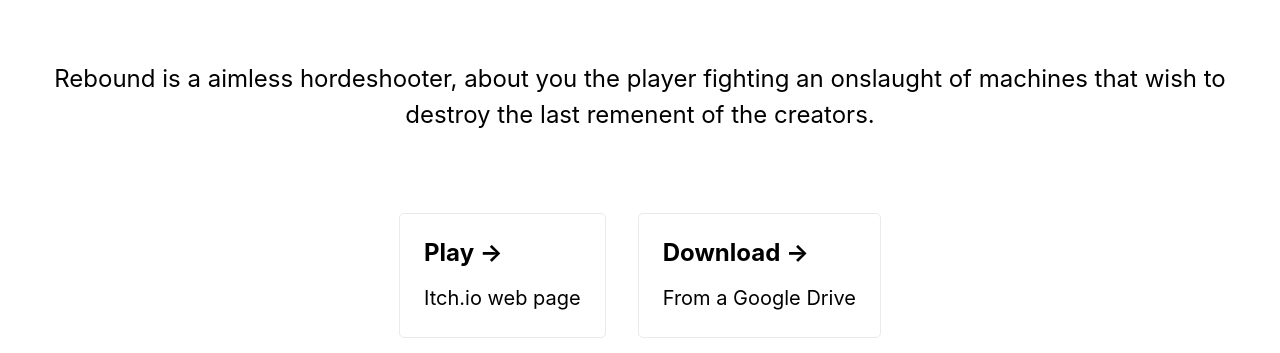
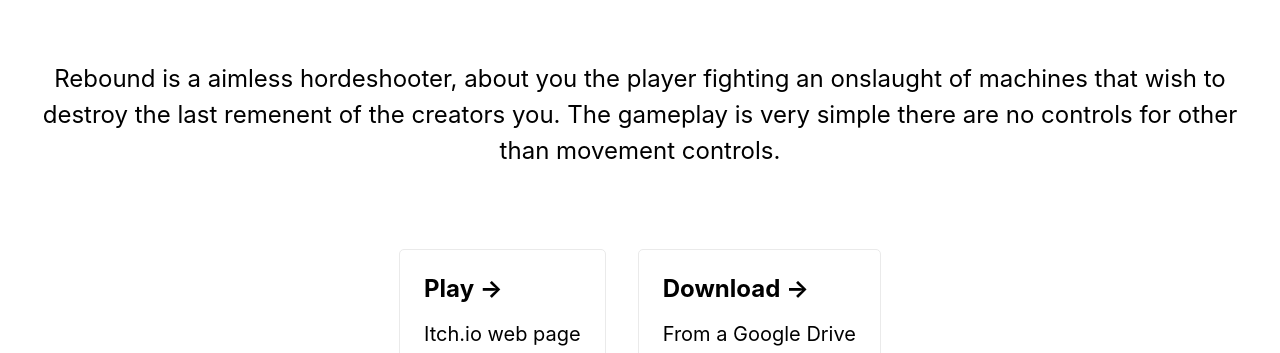
Before and after one commit to Fire1Shark/Fire1Shark.github.io, a plain HTML site: page index.html in a window 1280 px wide. Shown: the part 141-494 px from the top of the page. Drawn offline with Linux system fonts and the light colour scheme.

Commit message:
Update index.html

```diff
--- a/index.html
+++ b/index.html
@@ -14,8 +14,7 @@
 <body>
   <main>
     <h1 class="title">Rebound</h1>
-    <p class="description">Rebound is a aimless hordeshooter, about you the player fighting an onslaught of machines that wish to destroy the last remenent of the creators.
-    </p>
+    <p class="description">Rebound is a aimless hordeshooter, about you the player fighting an onslaught of machines that wish to destroy the last remenent of the creators you. The gameplay is very simple there are no controls for other than movement controls.</p>
 
 
     <section class="grid">
```
